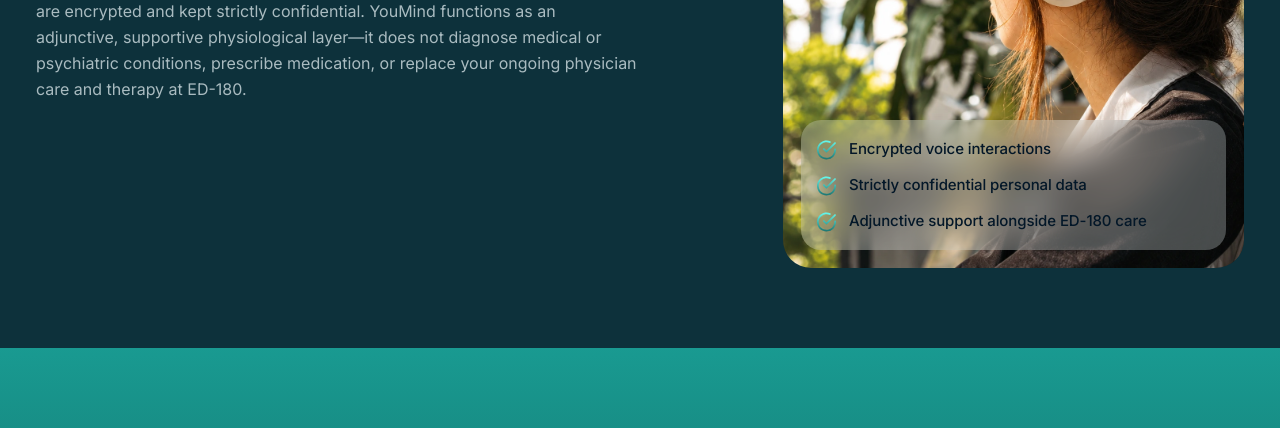
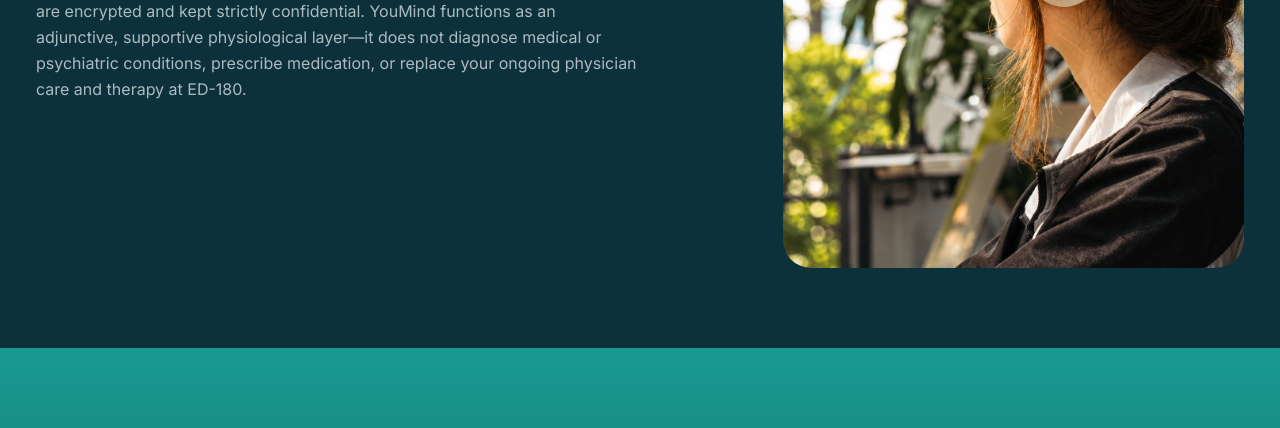
Before and after one commit to Rahul1305200/ed.180-bespoke, a plain HTML site: page index.html in a window 1280 px wide. Shown: the part 3260-3688 px from the top of the page. Drawn offline with Linux system fonts and the light colour scheme.

Commit message:
Remove privacy image overlay checklist
Co-Authored-By: Claude Sonnet 5.5 <noreply@anthropic.com>

```diff
--- a/index.html
+++ b/index.html
@@ -302,7 +302,6 @@
         <div class="privacy-copy"><h2 id="privacy-title">Privacy &amp; Clinical Boundaries</h2><p>Your privacy is central to this program. All voice interactions and personal data are encrypted and kept strictly confidential. YouMind functions as an adjunctive, supportive physiological layer—it does not diagnose medical or psychiatric conditions, prescribe medication, or replace your ongoing physician care and therapy at ED-180.</p></div>
         <div class="privacy-media">
           <img src="assets/privacy-neuroacoustic-support.webp" alt="Person wearing headphones in a calm, plant-filled setting">
-          <div class="privacy-overlay"><ul class="privacy-list"><li><img src="assets/cta-check.svg" alt="">Encrypted voice interactions</li><li><img src="assets/cta-check.svg" alt="">Strictly confidential personal data</li><li><img src="assets/cta-check.svg" alt="">Adjunctive support alongside ED-180 care</li></ul></div>
         </div>
       </div>
     </section>
```
